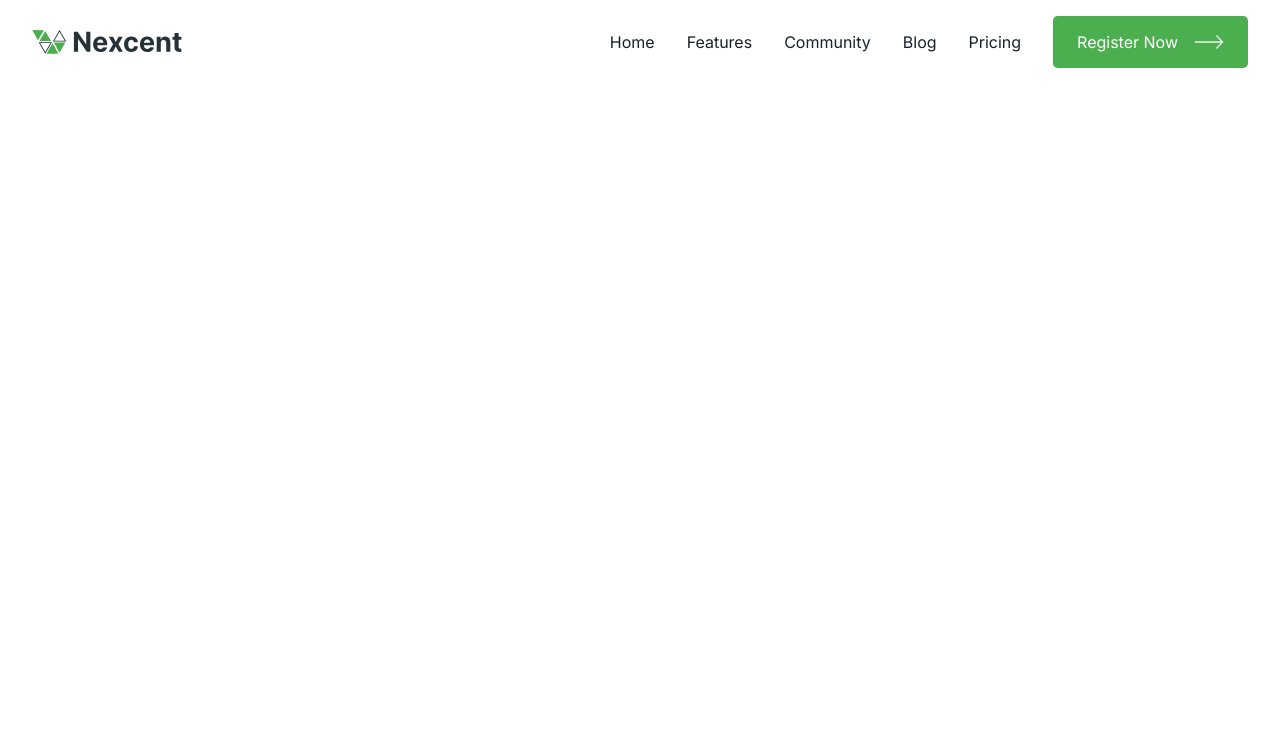
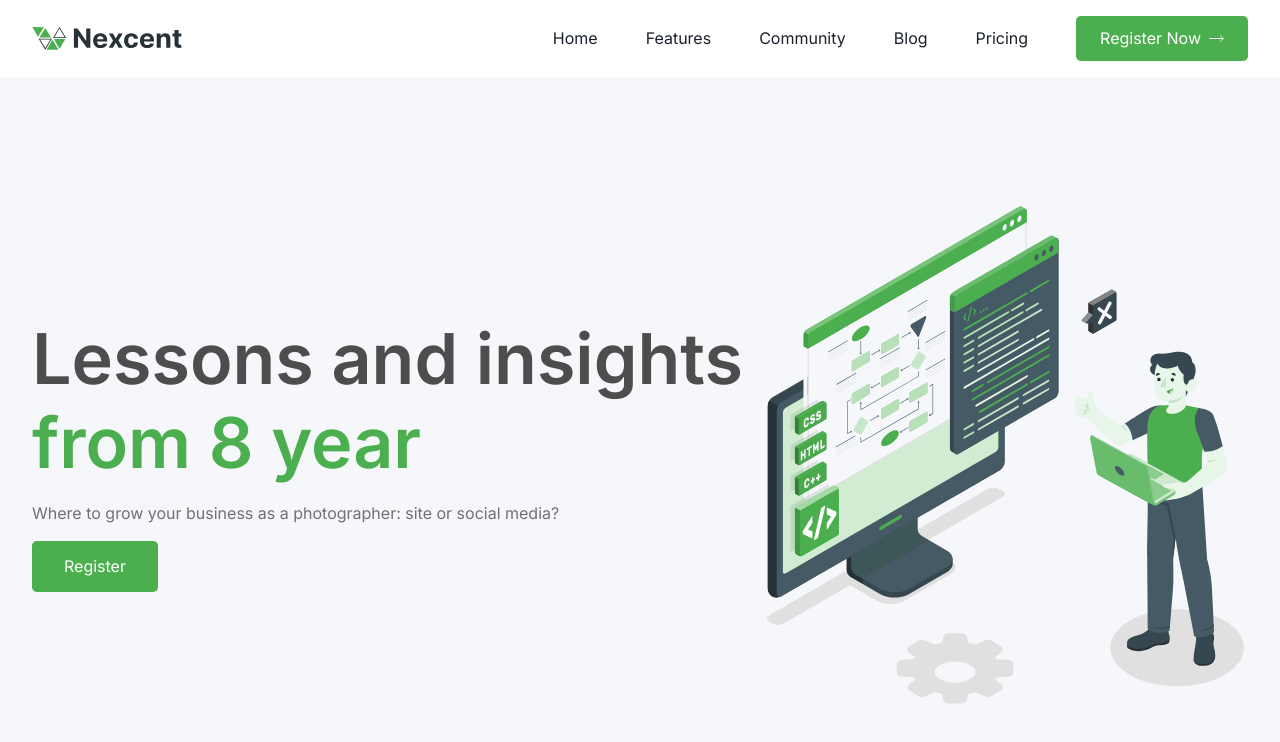
Before and after one commit to Otavin23/nextcent, a React (Vite) app: page / in a window 1280 px wide. Shown: the top 742 px of the page. Built offline with nearby package versions, Linux system fonts and the light colour scheme.

Commit message:
:lipstick: style: hero with information and image

```diff
--- a/src/App.tsx
+++ b/src/App.tsx
@@ -1,11 +1,53 @@
 import { ChakraBaseProvider } from "@chakra-ui/react";
 import { themeChakra } from "./style/theme";
 import { Header } from "./Components/Header";
+import {
+  Flex,
+  Container,
+  Box,
+  Image,
+  Heading,
+  Text,
+  Button,
+} from "@chakra-ui/react";
 
 const App = () => {
   return (
     <ChakraBaseProvider theme={themeChakra}>
       <Header />
+
+      <Flex as="main" justify="center" bg="#F5F7FA" py="8rem">
+        <Container
+          variant="mainLine"
+          display="flex"
+          alignItems="center"
+          justifyContent="space-between"
+        >
+          <Box>
+            <Heading
+              as="h1"
+              fontSize="70px"
+              maxW="750px"
+              color="#4D4D4D"
+              fontWeight="600"
+            >
+              Lessons and insights{" "}
+              <Text as="span" color="#4CAF4F">
+                from 8 year
+              </Text>
+            </Heading>
+            <Text color="#717171" my="1rem">
+              Where to grow your business as a photographer: site or social
+              media?
+            </Text>
+            <Button variant="noOutline" size="normal">
+              Register
+            </Button>
+          </Box>
+
+          <Image src="../assets/Illustration.svg" alt="" w="500px" h="500px" />
+        </Container>
+      </Flex>
     </ChakraBaseProvider>
   );
 };
--- a/src/Components/Header/index.tsx
+++ b/src/Components/Header/index.tsx
@@ -24,20 +24,20 @@ const Header = () => {
             alignItems="center"
             listStyleType="none"
           >
-            <ListItem mr="2rem">Home</ListItem>
-            <ListItem mr="2rem">Features</ListItem>
-            <ListItem mr="2rem">Community</ListItem>
-            <ListItem mr="2rem">Blog</ListItem>
-            <ListItem mr="2rem">Pricing</ListItem>
+            <ListItem mr="3rem">Home</ListItem>
+            <ListItem mr="3rem">Features</ListItem>
+            <ListItem mr="3rem">Community</ListItem>
+            <ListItem mr="3rem">Blog</ListItem>
+            <ListItem mr="3rem">Pricing</ListItem>
           </UnorderedList>
           <Button variant="noOutline" size="largePR">
             Register Now
             <Image
               src="../assets/arrow.png"
               alt=""
-              w="30px"
-              h="30px"
-              ml="1rem"
+              w="15px"
+              h="15px"
+              ml="0.5rem"
             />
           </Button>
         </Flex>
--- a/src/style/components/Button/index.ts
+++ b/src/style/components/Button/index.ts
@@ -11,7 +11,13 @@ const Button = defineStyleConfig({
   sizes: {
     largePR: {
       px: "1.5rem",
-      py: "0.7rem",
+      py: "0.8rem",
+      h: "100%",
+    },
+
+    normal: {
+      px: "2rem",
+      py: "1rem",
       h: "100%",
     },
   },
```
Also changed, not shown: public/assets/Illustration.svg (added).
